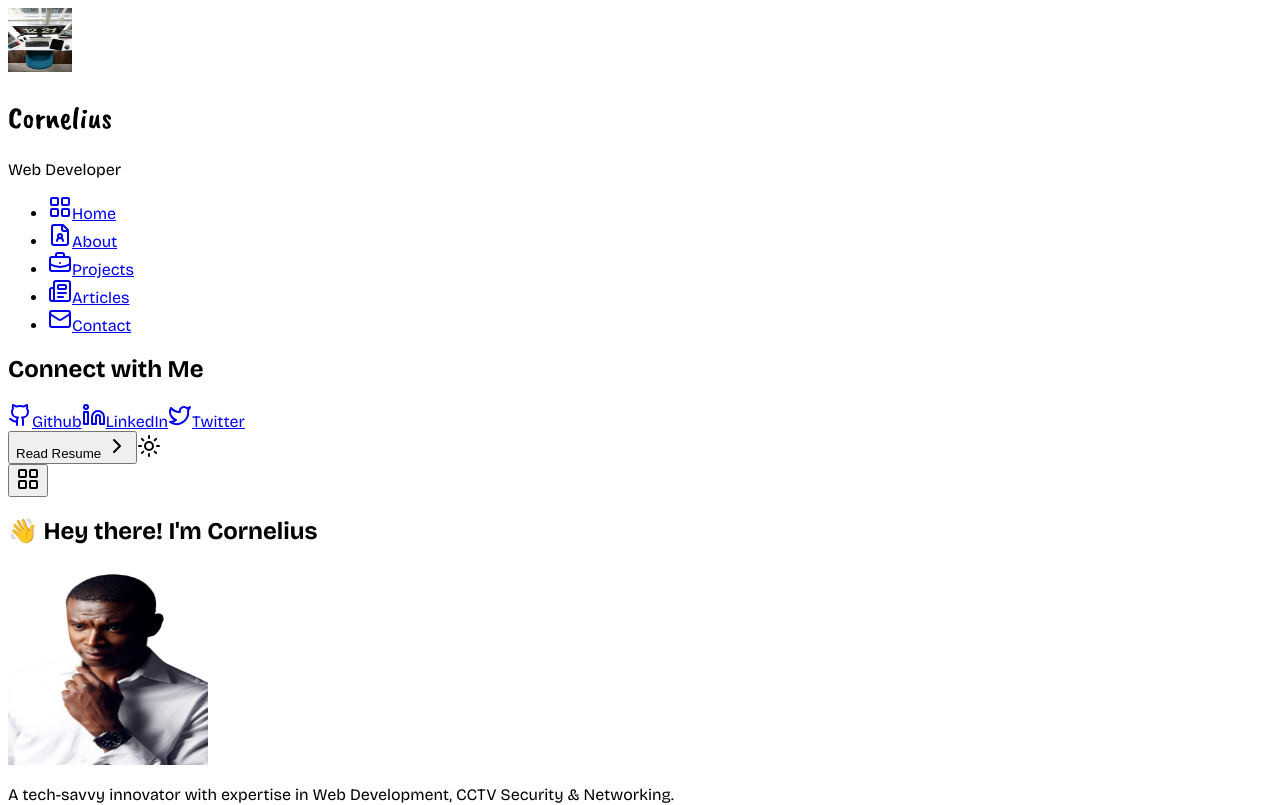
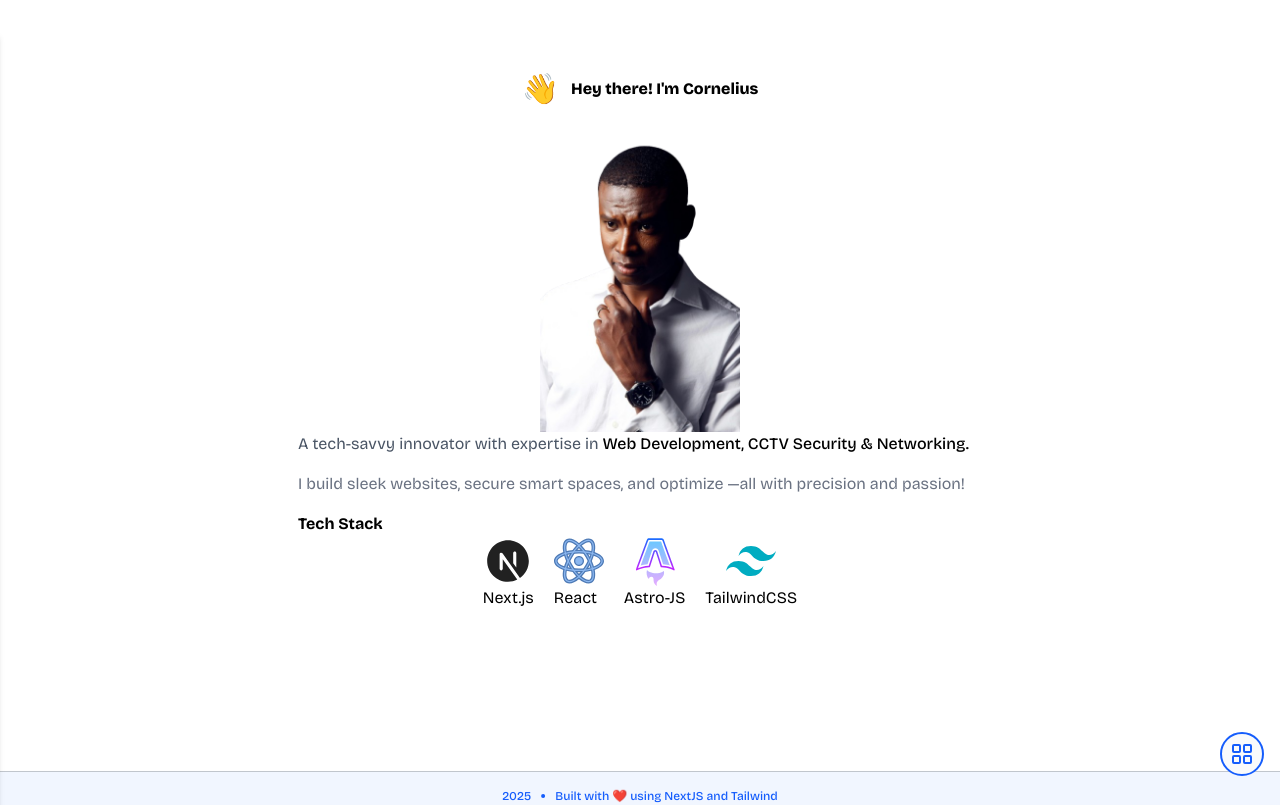
Before and after one commit to cmotanya/dev-portfolio, a Next.js app: page / in a window 1280 px wide. Shown: the top 805 px of the page. Built offline with nearby package versions, Linux system fonts and the light colour scheme.

Commit message:
refactor: Uncomment Tailwind CSS import for active use

```diff
--- a/app/globals.css
+++ b/app/globals.css
@@ -1,4 +1,4 @@
-/* @import "tailwindcss";
+@import "tailwindcss";
 
 @theme {
   --color-primary: oklch(0.546 0.245 262.881);
@@ -32,4 +32,4 @@ section {
 p {
   line-height: 1.5rem;
   margin-block-end: 1rem;
-} */
+}
```
